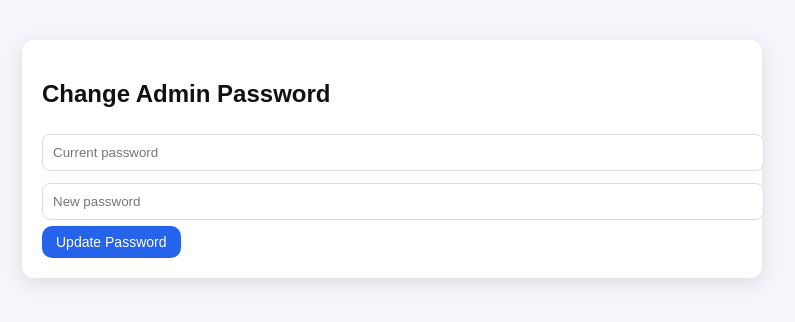
After one commit to djamiloudjamilou821-sketch/RENTAL, a Flask app: page /change-admin-password in a window 1280 px wide. The commit adds this page. Shown: the top 322 px of the page, without its empty margins (248-1043 px from the left). Run offline with Flask 3, Linux system fonts and the light colour scheme; a user stored in the database is signed in.

Commit message:
update website

```diff
--- a/app.py
+++ b/app.py
@@ -6,6 +6,12 @@ from werkzeug.security import check_password_hash, generate_password_hash
 app = Flask(__name__)
 app.secret_key = "secret123"
 
+WEEKLY_FEE = 1000
+
+ADMIN_PASSWORD = "1234"
+
+def check_admin_password(password):
+    return password == ADMIN_PASSWORD
 # ================= DATABASE =================
 def init_db():
     conn = sqlite3.connect("database.db")
@@ -236,6 +242,12 @@ def edit(id):
     c = conn.cursor()
 
     if request.method == "POST":
+
+        password = request.form.get("password")
+
+        if not check_admin_password(password):
+            return "❌ Wrong admin password"
+
         name = request.form["name"]
         phone = request.form["phone"]
         address = request.form["address"]
@@ -250,7 +262,6 @@ def edit(id):
         conn.commit()
         conn.close()
         return redirect("/dashboard")
-
     c.execute("SELECT * FROM renters WHERE id=?", (id,))
     renter = c.fetchone()
     conn.close()
@@ -258,7 +269,7 @@ def edit(id):
     return render_template("edit.html", renter=renter)
 
 # ================= DELETE =================
-@app.route("/delete/<int:id>")
+@app.route("/delete/<int:id>", methods=["GET", "POST"])
 def delete(id):
     if "user" not in session:
         return redirect("/login")
@@ -266,12 +277,22 @@ def delete(id):
     conn = sqlite3.connect("database.db")
     c = conn.cursor()
 
-    c.execute("DELETE FROM renters WHERE id=?", (id,))
+    if request.method == "POST":
 
-    conn.commit()
+        password = request.form.get("password")
+
+        if not check_admin_password(password):
+            conn.close()
+            return "❌ Wrong admin password"
+
+        c.execute("DELETE FROM renters WHERE id=?", (id,))
+        conn.commit()
+        conn.close()
+
+        return redirect("/renters")
+
     conn.close()
-
-    return redirect("/dashboard")
+    return render_template("confirm_delete.html", id=id)
 
 # ================= RENTERS =================
 @app.route("/renters")
@@ -363,7 +384,12 @@ def pay(id):
     c = conn.cursor()
 
     if request.method == "POST":
-        amount = request.form["amount"]
+        password = request.form.get("password")
+
+        if not check_admin_password(password):
+            return "❌ Wrong admin password"
+
+        amount = WEEKLY_FEE
         payment_date = datetime.now().strftime("%Y-%m-%d")
 
         # 💳 save payment history
@@ -538,10 +564,29 @@ def new_password():
         return "✅ Password changed successfully"
 
     return render_template("new_password.html")
+#================== OFFLINE =================
 @app.route("/offline")
 def offline():
     return render_template("offline.html")
+#================ ADMIN PASSWORD =============
+@app.route("/change-admin-password", methods=["GET", "POST"])
+def change_admin_password():
+    if "user" not in session:
+        return redirect("/login")
 
+    global ADMIN_PASSWORD
+
+    if request.method == "POST":
+        old = request.form["old_password"]
+        new = request.form["new_password"]
+
+        if old != ADMIN_PASSWORD:
+            return "❌ Wrong current admin password"
+
+        ADMIN_PASSWORD = new
+        return "✅ Admin password changed successfully"
+
+    return render_template("change_admin_password.html")
 # ================= RUN =================
 if __name__ == "__main__":
     app.run(debug=True, host="0.0.0.0")
--- a/static/style.css
+++ b/static/style.css
@@ -30,8 +30,13 @@ body {
 /* =========================
    CONTAINER
 ========================= */
-.container {
+.profile-container {
+    max-width: 700px;
+    margin: 40px auto;   /* THIS CENTERS IT */
     padding: 20px;
+    background: white;
+    border-radius: 12px;
+    box-shadow: 0 5px 20px rgba(0,0,0,0.1);
 }
 
 /* =========================
--- /dev/null
+++ b/templates/change_admin_password.html
@@ -0,0 +1,26 @@
+<!DOCTYPE html>
+<html>
+<head>
+    <title>Change Admin Password</title>
+    <link rel="stylesheet" href="/static/style.css">
+</head>
+<body>
+
+<div class="profile-container">
+
+    <h2>Change Admin Password</h2>
+
+    <form method="POST">
+
+        <input type="password" name="old_password" placeholder="Current password" required>
+
+        <input type="password" name="new_password" placeholder="New password" required>
+
+        <button type="submit">Update Password</button>
+
+    </form>
+
+</div>
+
+</body>
+</html>
--- a/templates/new_password.html
+++ b/templates/new_password.html
@@ -84,6 +84,7 @@
 </head>
 
 <body>
+<div class="profile-container">
 
     <div class="card">
 
@@ -120,6 +121,6 @@ function toggle(id) {
         }
     }
     </script>
-
+</div>
 </body>
 </html>
--- a/templates/renter.html
+++ b/templates/renter.html
@@ -2,8 +2,10 @@
 <html>
 <head>
     <title>Renter Profile</title>
+    <link rel="stylesheet" href="/static/style.css">
 </head>
 <body>
+<div class="profile-container">
 
     <h2>{{ renter[1] }}</h2>
 
@@ -61,5 +63,7 @@
 
     <a href="/dashboard">⬅ Back to Dashboard</a>
 
+</div>
+
 </body>
 </html>
--- a/templates/verify_user.html
+++ b/templates/verify_user.html
@@ -2,9 +2,10 @@
 <html>
 <head>
     <title>Verify User</title>
+     <link rel="stylesheet" href="/static/style.css">
 </head>
 <body>
-
+<div class="profile-container">
     <h2>🔐 Verify Your Identity</h2>
 
     <form method="POST">
@@ -18,6 +19,6 @@
         <button type="submit">Next ➡️</button>
 
     </form>
-
+</div>
 </body>
 </html>
```
Also changed, not shown: templates/confirm_delete.html (added, +23 -0 lines), templates/edit.html (+12 -1 lines), templates/pay.html (+20 -5 lines), templates/renters.html (+14 -3 lines), database.db. Lines whose indentation alone changed are shown as unchanged.
